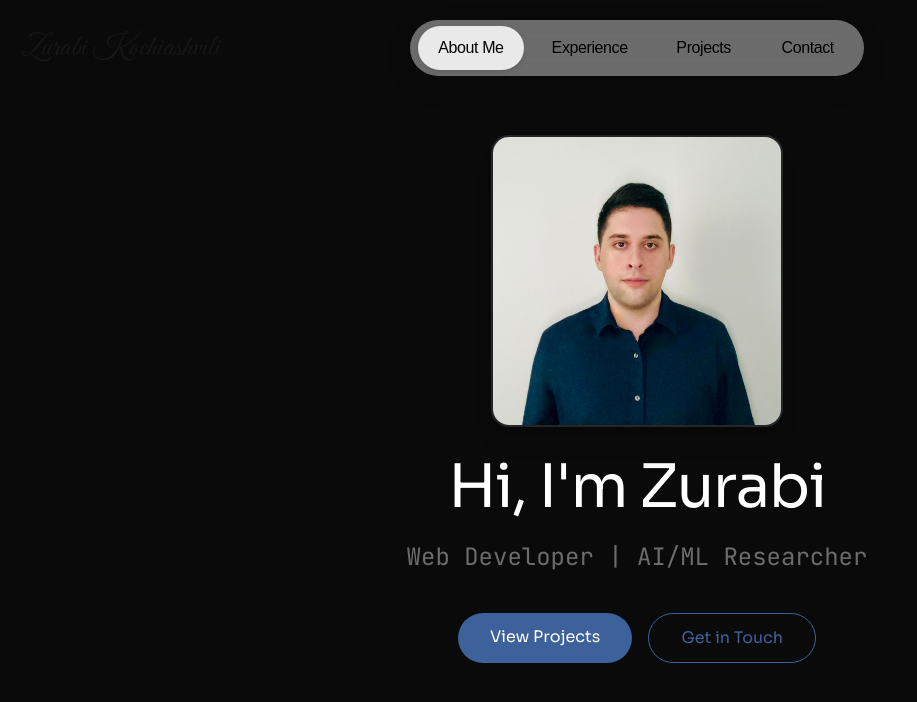
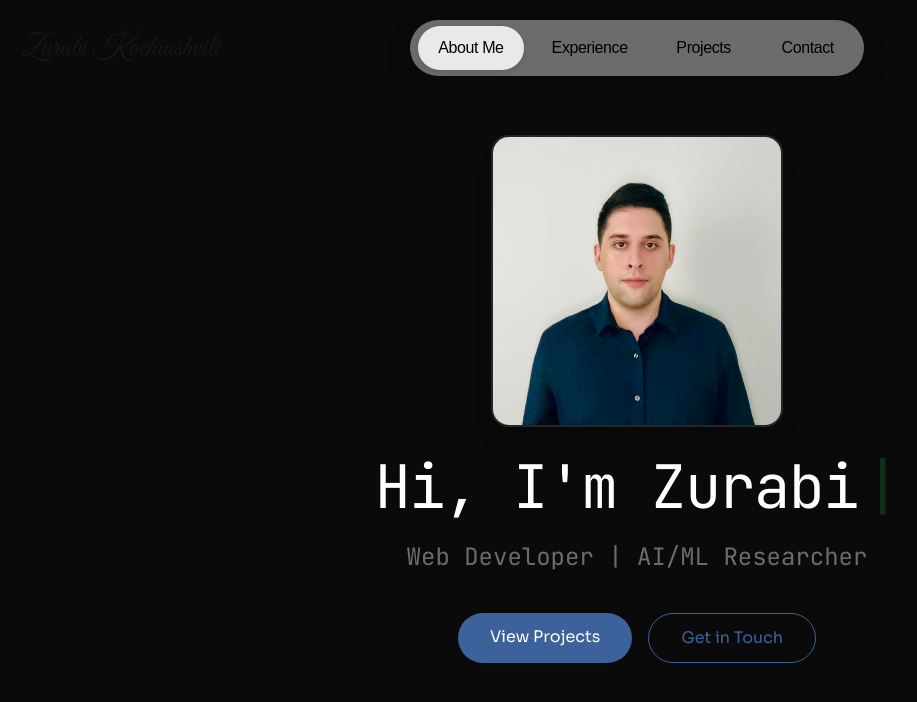
Before and after one commit to Zurab1K/portfolio, a React (Create React App) app: page / in a window 1280 px wide. Shown: the top 702 px of the page, without its empty margins (3-920 px from the left). Built offline with nearby package versions, Linux system fonts and the light colour scheme.

Commit message:
Enhance scrolling behavior and component animations; update styles and add typewriter effect to Hero component

```diff
--- a/src/App.js
+++ b/src/App.js
@@ -15,6 +15,9 @@ export default function App() {
 
   useEffect(() => {
     if (!showIntro) {
+      if (typeof window !== "undefined") {
+        window.scrollTo({ top: 0, left: 0, behavior: "auto" });
+      }
       const timer = setTimeout(() => setContentReady(true), 120);
       return () => clearTimeout(timer);
     }
@@ -30,13 +33,13 @@ export default function App() {
         </AnimatePresence>
 
         <motion.div
-          initial={{ opacity: 0, y: 18 }}
-          animate={{ opacity: contentReady ? 1 : 0, y: contentReady ? 0 : 18 }}
+          initial={{ opacity: 0 }}
+          animate={{ opacity: contentReady ? 1 : 0 }}
           transition={{ duration: 0.9, ease: [0.33, 1, 0.68, 1] }}
           className={contentReady ? "" : "pointer-events-none"}
         >
           <Header introActive={showIntro} />
-          <CurtainReveal />
+          <CurtainReveal typingActive={contentReady} revealActive={contentReady} />
           <Experience />
           <Projects />
           <Contact />
--- a/src/components/Contact.jsx
+++ b/src/components/Contact.jsx
@@ -8,8 +8,8 @@ export default function Contact() {
     >
       <div className="max-w-3xl mx-auto text-center">
         <h2
-          className="text-4xl md:text-5xl font-semibold mb-16 text-white"
-          style={{ fontFamily: '"Sora", "Sora-Regular", sans-serif' }}
+          className="text-4xl md:text-5xl font-normal tracking-tight mb-16 text-white"
+          style={{ fontFamily: '"Roobert", "Sora", sans-serif' }}
         >
           Let’s Connect
         </h2>
--- a/src/components/CurtainReveal.jsx
+++ b/src/components/CurtainReveal.jsx
@@ -6,7 +6,7 @@ const clamp01 = (value) => Math.min(1, Math.max(0, value));
 const HERO_SCROLL_MULTIPLIER = 1;
 const ABOUT_SCROLL_MULTIPLIER = 1.6;
 
-export default function CurtainReveal() {
+export default function CurtainReveal({ typingActive = true, revealActive = true }) {
   const containerRef = useRef(null);
   const [heroProgress, setHeroProgress] = useState(0);
   const [aboutProgress, setAboutProgress] = useState(0);
@@ -28,6 +28,12 @@ export default function CurtainReveal() {
   const aboutAnchorHeight = aboutDistance + viewportHeight;
 
   useEffect(() => {
+    if (!revealActive) {
+      setHeroProgress(0);
+      setAboutProgress(0);
+      return undefined;
+    }
+
     let ticking = false;
     const handleScroll = () => {
       const el = containerRef.current;
@@ -52,7 +58,7 @@ export default function CurtainReveal() {
     handleScroll();
     window.addEventListener("scroll", onScroll, { passive: true });
     return () => window.removeEventListener("scroll", onScroll);
-  }, [heroDistance, aboutDistance]);
+  }, [heroDistance, aboutDistance, revealActive]);
 
   const translateY = -heroProgress * viewportHeight;
   const containerHeight = viewportHeight + heroDistance + aboutDistance;
@@ -81,7 +87,7 @@ export default function CurtainReveal() {
               willChange: "transform",
             }}
           >
-            <Hero />
+            <Hero typingActive={typingActive} />
           </div>
         </div>
       </div>
--- a/src/components/Experience.jsx
+++ b/src/components/Experience.jsx
@@ -75,8 +75,8 @@ export default function Experience() {
     >
       <div className="max-w-6xl mx-auto">
         <h2
-          className="text-4xl md:text-5xl font-semibold text-center mb-12 md:mb-16 text-white"
-          style={{ fontFamily: '"Sora", "Sora-Regular", sans-serif' }}
+          className="text-4xl md:text-5xl font-normal tracking-tight text-center mb-12 md:mb-16 text-white"
+          style={{ fontFamily: '"Roobert", "Sora", sans-serif' }}
         >
           Experience
         </h2>
--- a/src/components/Hero.jsx
+++ b/src/components/Hero.jsx
@@ -1,6 +1,34 @@
+import { useEffect, useState } from "react";
 import { scrollToId } from "../utils/scrollToTop";
 
-export default function Hero() {
+const TYPING_TEXT = "Hi, I'm Zurabi";
+
+export default function Hero({ typingActive = true }) {
+  const [typedText, setTypedText] = useState("");
+  const [typingDone, setTypingDone] = useState(false);
+
+  useEffect(() => {
+    if (!typingActive) {
+      setTypedText("");
+      setTypingDone(false);
+      return undefined;
+    }
+
+    let index = 0;
+    setTypedText("");
+    setTypingDone(false);
+    const intervalId = window.setInterval(() => {
+      index += 1;
+      setTypedText(TYPING_TEXT.slice(0, index));
+      if (index >= TYPING_TEXT.length) {
+        window.clearInterval(intervalId);
+        setTypingDone(true);
+      }
+    }, 90);
+
+    return () => window.clearInterval(intervalId);
+  }, [typingActive]);
+
   const handleHeroNav = (event, id) => {
     if (event?.preventDefault) {
       event.preventDefault();
@@ -25,10 +53,17 @@ export default function Hero() {
         />
 
         <h1
-          className="text-5xl md:text-6xl font-normal tracking-tight leading-[1.2]"
-          style={{ fontFamily: '"Sora", "Sora-Regular", sans-serif' }}
+          className="typewriter-text text-5xl md:text-6xl font-normal tracking-tight leading-[1.2]"
+          aria-label={TYPING_TEXT}
         >
-          Hi, I'm Zurabi
+          <span>{typedText}</span>
+          <span
+            className="typewriter-cursor"
+            aria-hidden="true"
+            data-typing-done={typingDone}
+          >
+            |
+          </span>
         </h1>
 
         <p
--- a/src/components/Projects.jsx
+++ b/src/components/Projects.jsx
@@ -9,8 +9,8 @@ export default function Projects() {
     >
       <div className="max-w-4xl mx-auto">
         <h2
-          className="text-4xl md:text-5xl font-semibold text-center mb-16 text-white"
-          style={{ fontFamily: '"Sora", "Sora-Regular", sans-serif' }}
+          className="text-4xl md:text-5xl font-normal tracking-tight text-center mb-16 text-white"
+          style={{ fontFamily: '"Roobert", "Sora", sans-serif' }}
         >
           Projects
         </h2>
--- a/src/index.css
+++ b/src/index.css
@@ -13,6 +13,36 @@ html {
 body {
   background: rgb(10, 10, 10);
   color: #fff;
+}
+
+.typewriter-text {
+  font-family: 'JetBrains Mono', monospace;
+}
+
+.typewriter-cursor {
+  display: inline-block;
+  margin-left: 0.12em;
+  color: #22c55e;
+}
+
+.typewriter-cursor[data-typing-done="true"] {
+  animation: cursor-blink 1.1s ease-in-out infinite;
+}
+
+@keyframes cursor-blink {
+  0%,
+  100% {
+    opacity: 1;
+  }
+  50% {
+    opacity: 0;
+  }
+}
+
+@media (prefers-reduced-motion: reduce) {
+  .typewriter-cursor {
+    animation: none;
+  }
 }
 
 .signature-script {
```
